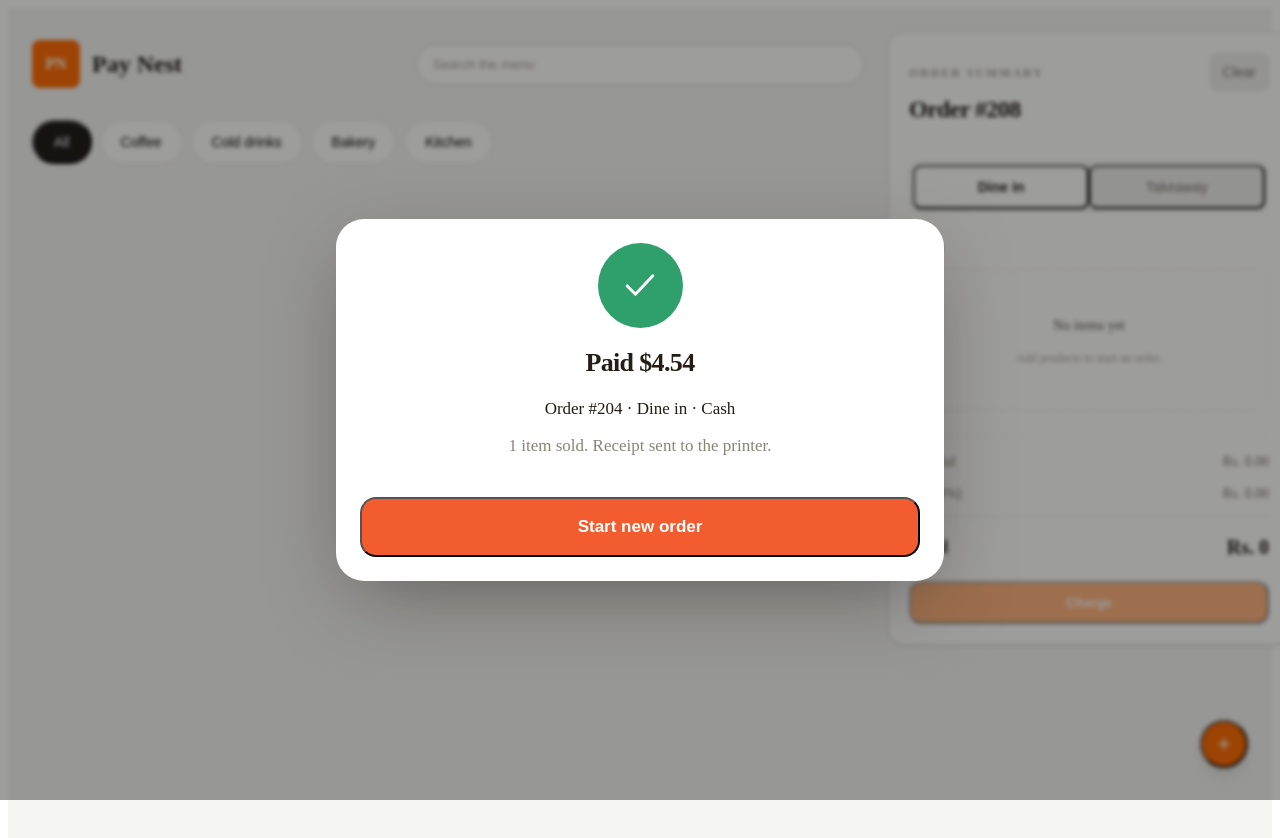
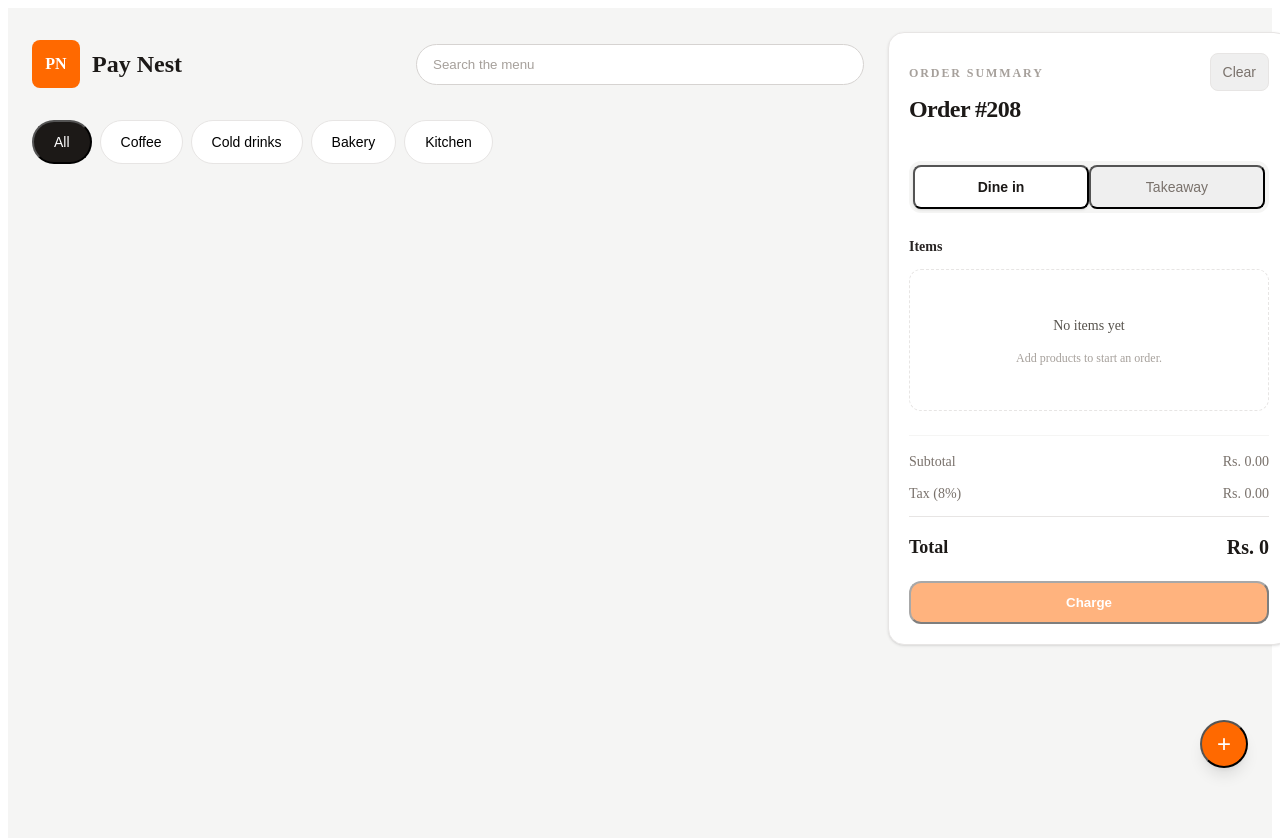
Before and after one commit to sakunathejan/daily-mart-pos-system, a React (Vite) app: page / in a window 1280 px wide. Shown: the top 838 px of the page. Built offline with nearby package versions, Linux system fonts and the light colour scheme.

Commit message:
feat: integrate PaymentSuccessPopUp into ChargePopUp and update its visibility logic

```diff
--- a/src/App.jsx
+++ b/src/App.jsx
@@ -31,7 +31,7 @@ function App() {
         <Receipt choosedProduct={choosedProduct} subTotal={subTotal} />
       </div>
 
-      <PaymentSuccessPopUp />
+      {/* <PaymentSuccessPopUp /> */}
     </main>
   );
 }
--- a/src/components/ChargePopUp.jsx
+++ b/src/components/ChargePopUp.jsx
@@ -1,8 +1,9 @@
 import { useState } from "react";
+import PaymentSuccessPopUp from "./PaymentSuccessPopUp";
 
 function ChargePopUp({showForm, setShowForm}) {
 
-
+    const [showSuccessForm, setShowSuccessForm] = useState(false);
 
     return (
         <>
@@ -58,11 +59,11 @@ function ChargePopUp({showForm, setShowForm}) {
                             <button type="button" className="rounded-2xl border border-[#ece7dc] bg-white px-6 py-4 text-[17px] font-semibold text-[#241c15] transition hover:bg-[#faf8f3]" onClick={()=>setShowForm(false)} >
                                 Cancel
                             </button>
-                            <button type="button" className="rounded-2xl bg-[#f9bdad] px-5 py-4 text-[17px] font-bold text-white transition hover:bg-[#f6ad99] group-has-[#t-card:checked]:bg-orange-600 group-has-[#t-card:checked]:hover:bg-orange-700" >
-                                Complete sale
-                            </button>
+                            <button type="button" className="rounded-2xl bg-[#f9bdad] px-5 py-4 text-[17px] font-bold text-white transition hover:bg-[#f6ad99] group-has-[#t-card:checked]:bg-orange-600 group-has-[#t-card:checked]:hover:bg-orange-700" onClick={()=>setShowSuccessForm(true)} > Complete sale </button>
+                            <PaymentSuccessPopUp showSuccessForm={showSuccessForm} setShowSuccessForm={setShowSuccessForm}/>
                         </div>
                     </section>
+
                 </div>
             )}
         </>
--- a/src/components/PaymentSuccessPopUp.jsx
+++ b/src/components/PaymentSuccessPopUp.jsx
@@ -1,5 +1,7 @@
-function PaymentSuccessPopUp() {
+function PaymentSuccessPopUp({ showSuccessForm, setShowSuccessForm }) {
     return (
+        <>
+            {showSuccessForm && (
                 <div className="fixed inset-0 z-50 flex items-center justify-center overflow-y-auto bg-stone-950/40 p-3 backdrop-blur-[2px] sm:p-5">
                     <section
                         role="dialog"
@@ -38,14 +40,11 @@ function PaymentSuccessPopUp() {
                             1 item sold. Receipt sent to the printer.
                         </p>
 
-        <button
-          type="button"
-          className="mt-6 w-full rounded-2xl bg-[#f25c2e] px-5 py-[18px] text-[17px] font-bold text-white transition hover:bg-[#e04f22] focus:outline-none focus-visible:ring-4 focus-visible:ring-orange-200"
-        >
-          Start new order
-        </button>
+                        <button type="button" className="mt-6 w-full rounded-2xl bg-[#f25c2e] px-5 py-[18px] text-[17px] font-bold text-white transition hover:bg-[#e04f22] focus:outline-none focus-visible:ring-4 focus-visible:ring-orange-200" onClick={()=>setShowSuccessForm(false)}>Start new order</button>
                     </section>
                 </div>
+            )}
+        </>
     );
 }
 
```
Lines whose indentation alone changed are shown as unchanged.
